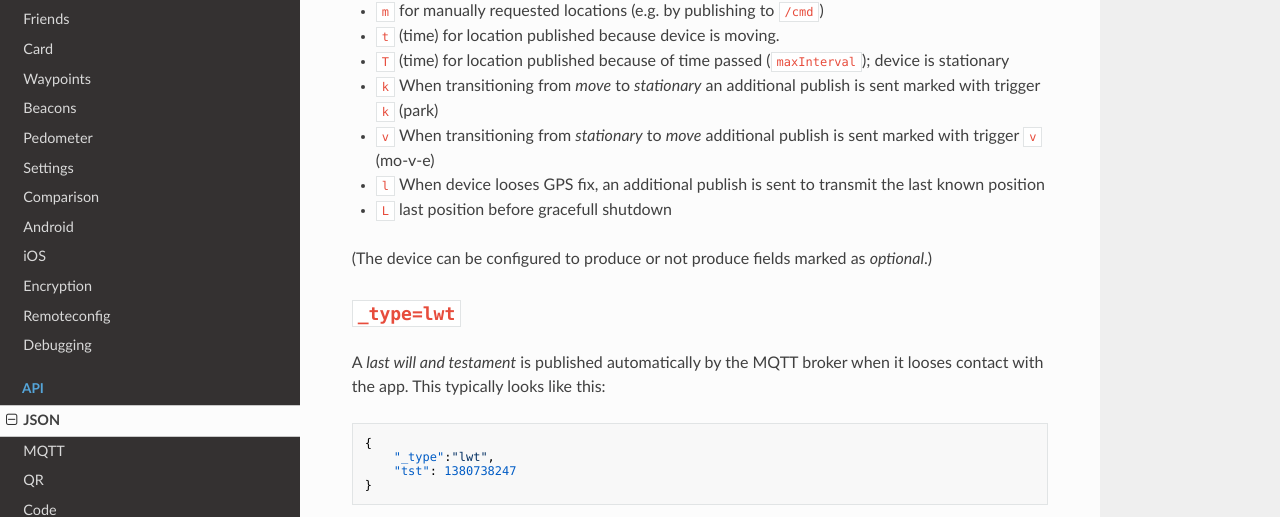
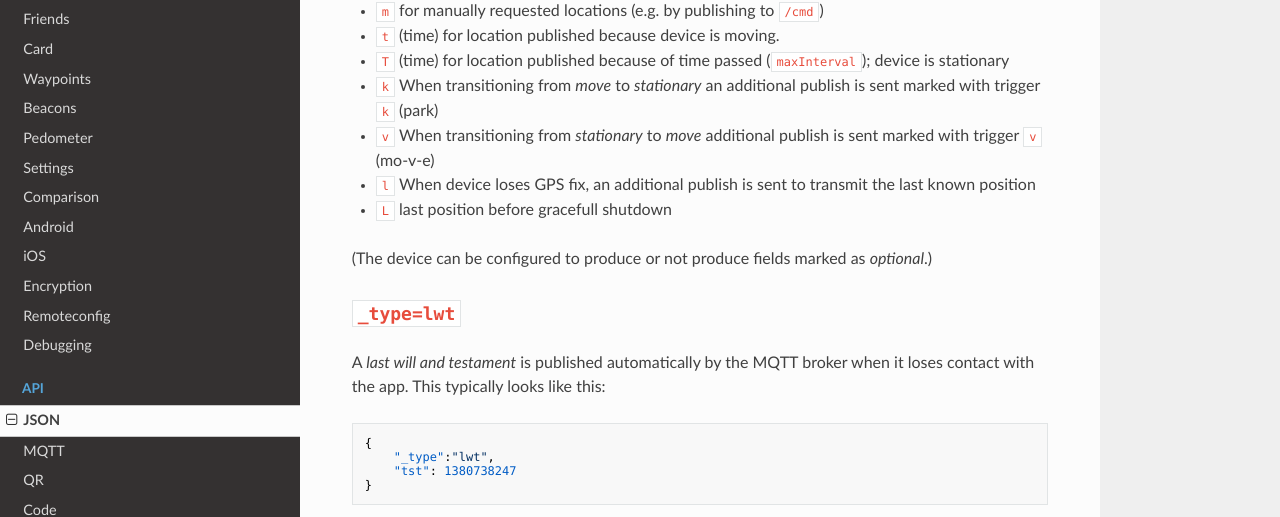
Before and after one commit to owntracks/booklet, an MkDocs documentation site: the page built from docs/tech/json.md, in a window 1280 px wide and 900 px high, scrolled down 3242 px. Shown: the part 83-600 px from the top of the window. Built offline with MkDocs 1.6.1, drawn with Linux system fonts in a browser that asks for light colours; nearby versions of some CDN libraries; old or Windows-style settings are respelled for this version of MkDocs; some of the changed text lies outside the part shown.

Commit message:
Fix a few typos in json.md

````diff
--- a/docs/tech/json.md
+++ b/docs/tech/json.md
@@ -130,7 +130,7 @@ The OwnTracks-edition of the [Choral Greenwich](http://www.choral.it/greenwich&m
   - `T` (time) for location published because of time passed (`maxInterval`); device is stationary
   - `k` When transitioning from _move_ to _stationary_ an additional publish is sent marked with trigger `k` (park)
   - `v` When transitioning from _stationary_ to _move_ additional publish is sent marked with trigger `v` (mo-v-e)
-  - `l` When device looses GPS fix, an additional publish is sent to transmit the last known position
+  - `l` When device loses GPS fix, an additional publish is sent to transmit the last known position
   - `L` last position before gracefull shutdown
 
 (The device can be configured to produce or not produce fields marked as _optional_.)
@@ -138,7 +138,7 @@ The OwnTracks-edition of the [Choral Greenwich](http://www.choral.it/greenwich&m
 
 ## `_type=lwt`
 
-A _last will and testament_ is published automatically by the MQTT broker when it looses contact with the app. This typically looks like this:
+A _last will and testament_ is published automatically by the MQTT broker when it loses contact with the app. This typically looks like this:
 
 ```json
 {
````
Also changed, not shown: other parts of docs/tech/json.md (+1 -1 lines).
